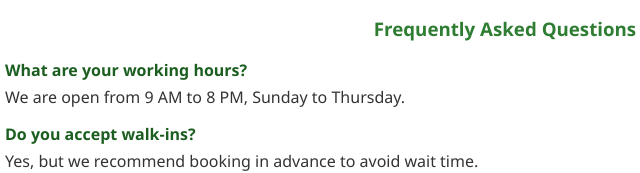
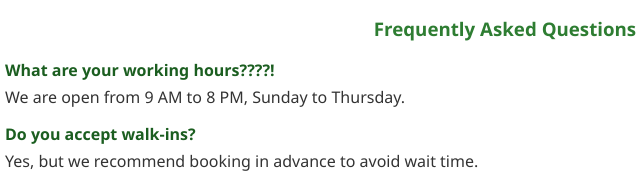
Before and after one commit to Ahmedelasha/shams_clinic, a plain HTML site: page index.html in a window 1280 px wide. Shown: the part 1513-1686 px from the top of the page, 135-775 px from the left. Drawn offline with Linux system fonts and the light colour scheme.

Commit message:
Update website files

```diff
--- a/index.html
+++ b/index.html
@@ -77,7 +77,7 @@
     <section class="faq">
       <h3>Frequently Asked Questions</h3>
       <div class="faq-item">
-        <strong>What are your working hours?</strong>
+        <strong>What are your working hours????!</strong>
         We are open from 9 AM to 8 PM, Sunday to Thursday.
       </div>
       <div class="faq-item">
```
